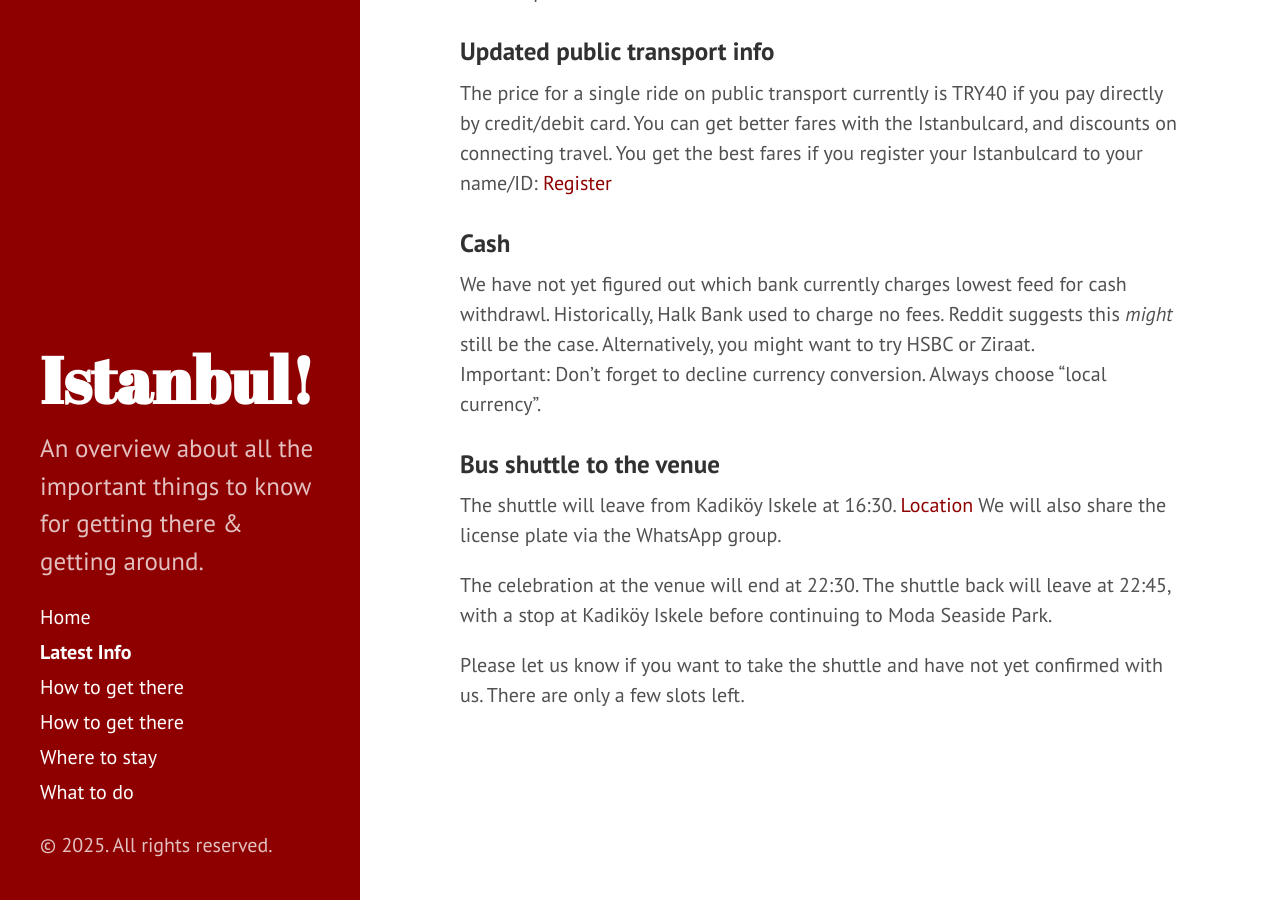
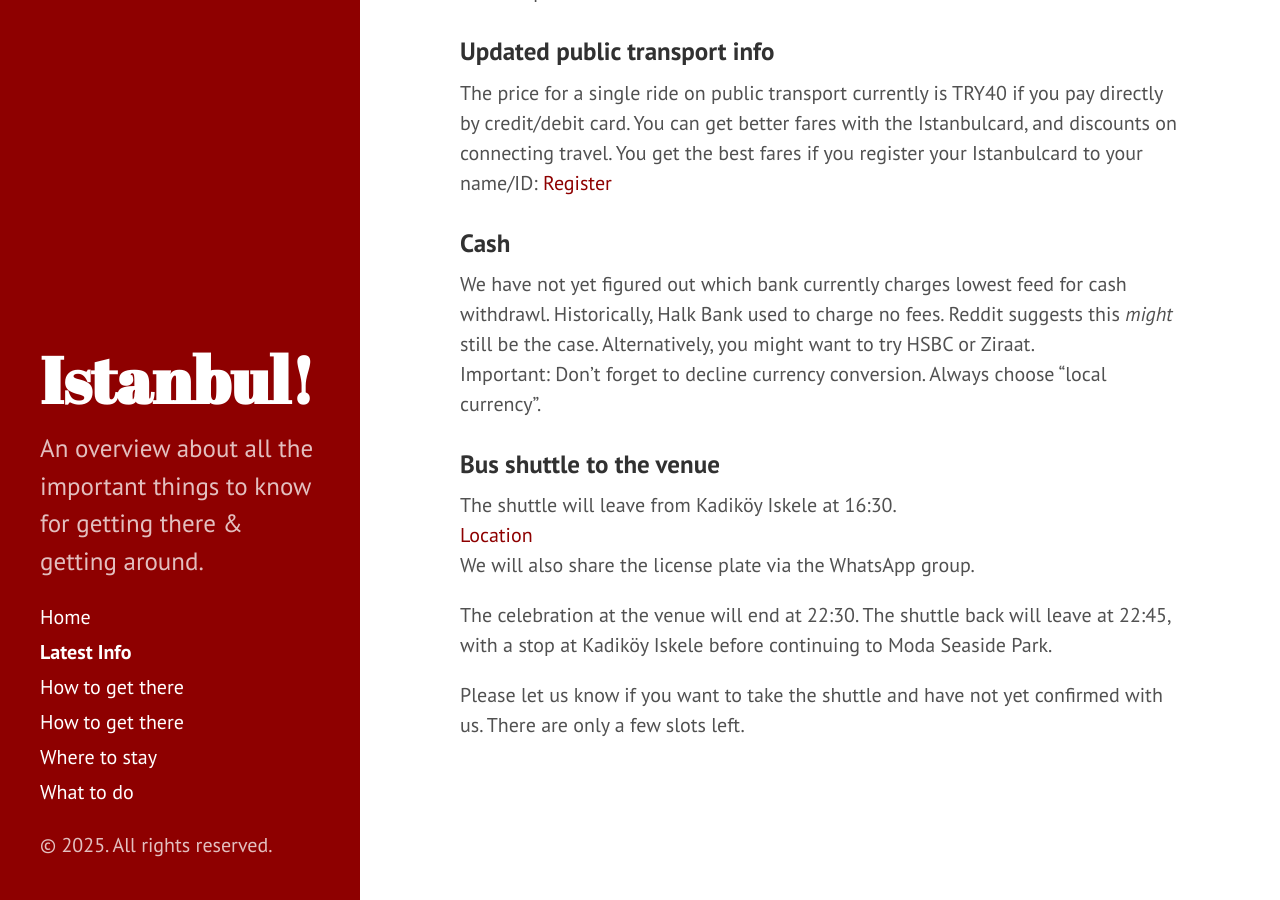
Before and after one commit to ykcelebrations/ykcelebrations.github.io, a Jekyll site: the page built from 00_usefulinfo.md, in a window 1280 px wide and 900 px high, scrolled down 585 px. Built offline with Jekyll 4.4.1, drawn with Linux system fonts in a browser that asks for light colours.

Commit message:
formatting

```diff
--- a/00_usefulinfo.md
+++ b/00_usefulinfo.md
@@ -25,8 +25,8 @@ Important: Don't forget to decline currency conversion. Always choose "local cur
 
 
 ### Bus shuttle to the venue
-The shuttle will leave from Kadiköy Iskele at 16:30.
-[Location](https://maps.app.goo.gl/hhigkYvFwXcahphr8?g_st=aw)
+The shuttle will leave from Kadiköy Iskele at 16:30.\
+[Location](https://maps.app.goo.gl/hhigkYvFwXcahphr8?g_st=aw)\
 We will also share the license plate via the WhatsApp group.
 
 The celebration at the venue will end at 22:30. The shuttle back will leave at 22:45, with a stop at Kadiköy Iskele before continuing to Moda Seaside Park.
```
